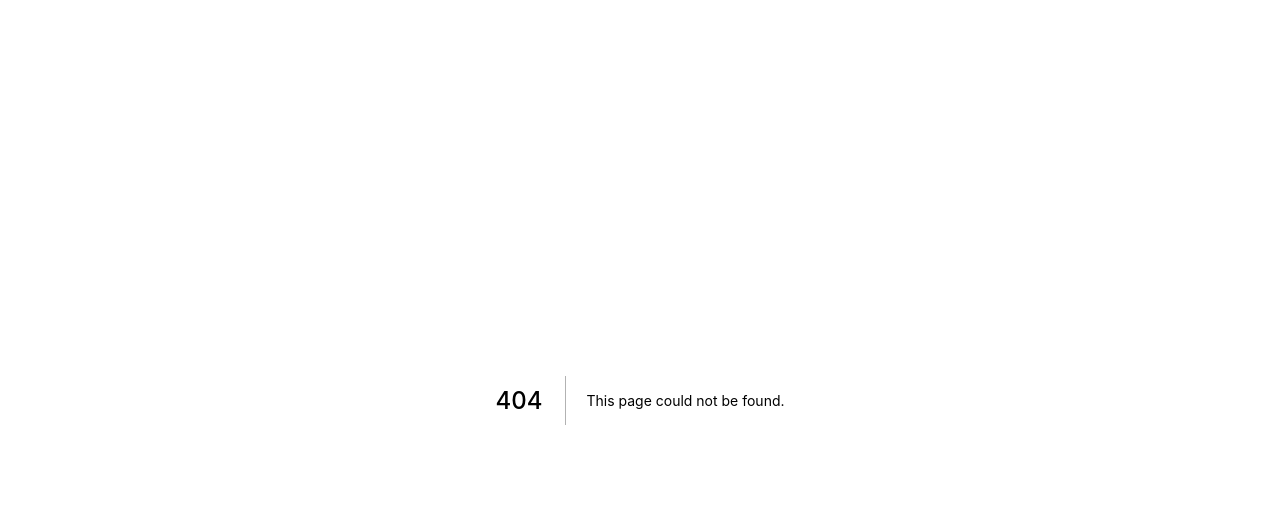
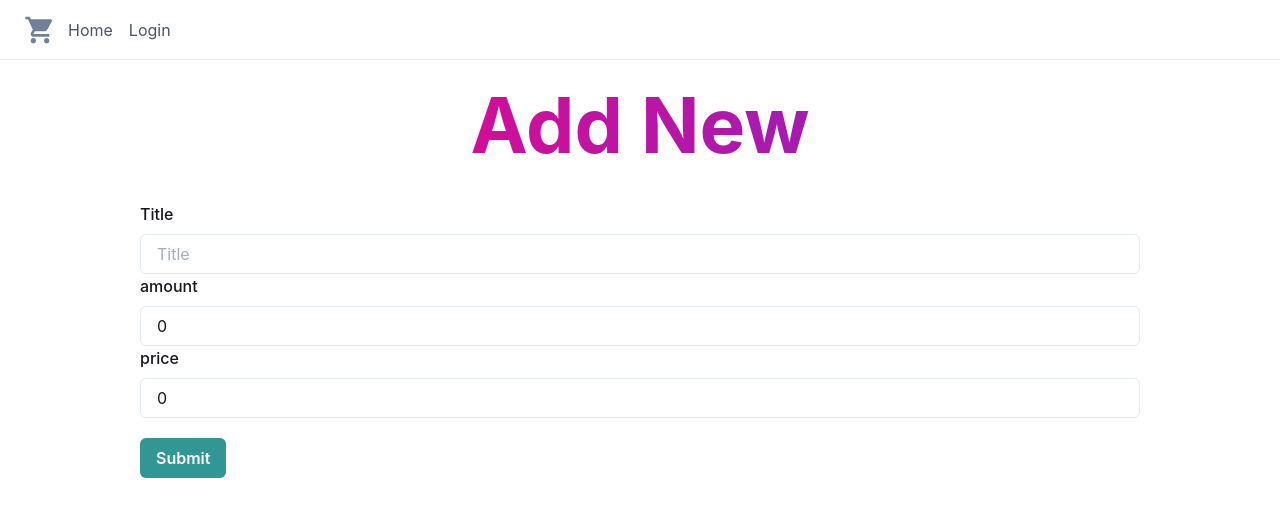
Before and after one commit to NoncommissionedRush/comicbook-store-frontend, a Next.js app: page /add in a window 1280 px wide. Before the commit this address had no page. Shown: the top 516 px of the page. Built offline with nearby package versions, Linux system fonts and the light colour scheme; no server answers.

Commit message:
add add book page

```diff
--- /dev/null
+++ b/src/pages/add.tsx
@@ -0,0 +1,61 @@
+import { Button } from "@chakra-ui/react";
+import { Form, Formik } from "formik";
+import router from "next/router";
+import React, { Fragment } from "react";
+import { Container } from "../components/Container";
+import { Hero } from "../components/Hero";
+import { InputField } from "../components/InputField";
+import { Navbar } from "../components/Navbar";
+import { Url } from "../helpers/url";
+
+interface addProps {}
+
+export const Add: React.FC<addProps> = ({}) => {
+  return (
+    <Fragment>
+      <Navbar />
+      <Container alignItems={"normal"}>
+        <Hero title="Add New" />
+        <Formik
+          initialValues={{ title: "", amount: 0, price: 0, tags: [] }}
+          onSubmit={async (values, actions) => {
+            actions.setSubmitting(true);
+            const data = Url.post(Url.BOOKS, values);
+            actions.setSubmitting(false);
+            if (data) {
+              router.push("/");
+            }
+          }}
+        >
+          {() => (
+            <Form>
+              <InputField name="title" label="Title" placeholder="Title" />
+              <InputField
+                name="amount"
+                label="amount"
+                placeholder="Amount"
+                type="number"
+              />
+              <InputField
+                name="price"
+                label="price"
+                placeholder="Price"
+                type="number"
+              />
+              <Button
+                alignSelf={"start"}
+                mt={5}
+                colorScheme={"teal"}
+                type="submit"
+              >
+                Submit
+              </Button>
+            </Form>
+          )}
+        </Formik>
+      </Container>
+    </Fragment>
+  );
+};
+
+export default Add;
```
